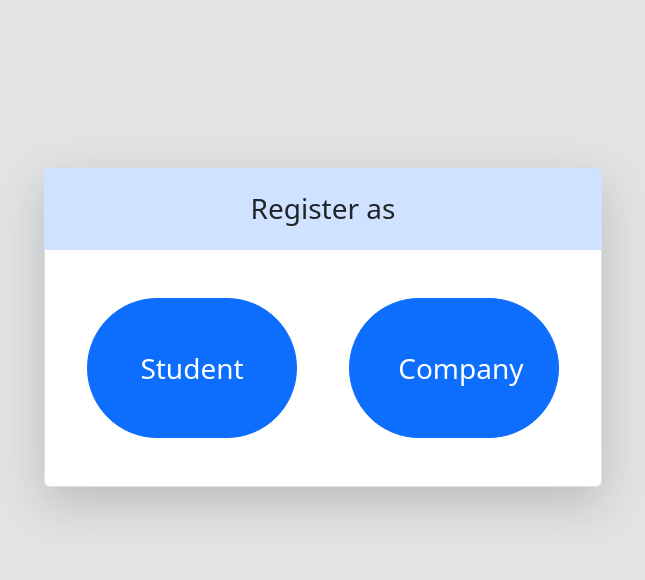
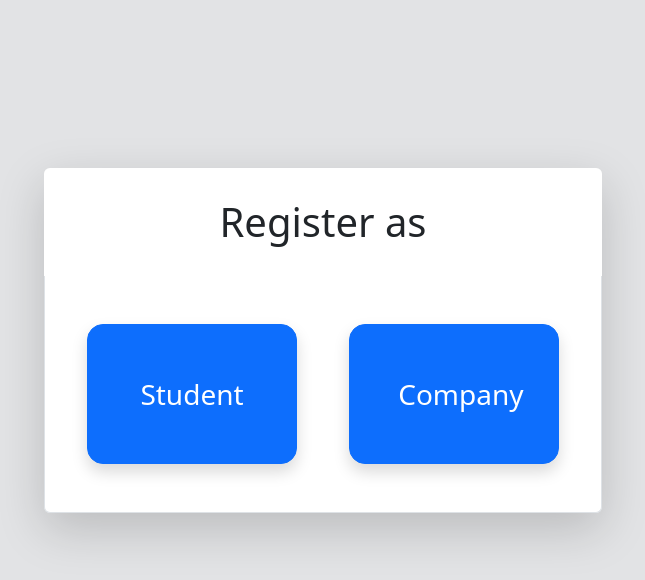
Before and after one commit to kasap-ot/thesis-project, a FastAPI app: page /register in a window 1280 px wide. Shown: the part 54-634 px from the top of the page, without its empty margins (317-962 px from the left). Run offline with FastAPI, Linux system fonts and the light colour scheme; parts of the project's set-up code (start-up, migrations or seed data) failed here and were passed over; some libraries are stand-ins or nearby versions.

```diff
--- a/templates/register-company.html
+++ b/templates/register-company.html
@@ -9,8 +9,8 @@
 <div class="container">
   <div class="row align-items-center gx-5">
     <div class="col-6">
-      <form class="bg-primary-subtle px-3 pb-4 border border-primary border-3">
-        <h3 class="my-4">Company Profile Information</h3>
+      <form class="bg-light p-4 shadow">
+        <h3 class="mb-4">Company Profile Information</h3>
 
         <!-- Email -->
         <div class="form-group">
--- a/templates/register.html
+++ b/templates/register.html
@@ -2,10 +2,10 @@
 {% block content %}
 
 <ul class="list-group w-50 mx-auto shadow-lg" style="margin-top: 15vh;">
-    <li class="list-group-item bg-primary-subtle h3 mb-0 text-center border border-0 py-4">Register as</li>
+    <li class="list-group-item fs-1 mb-0 text-center border border-0 py-4">Register as</li>
     <li class="list-group-item d-flex justify-content-around py-5">
-        <a href="/register-student" class="btn btn-primary p-5 fs-3 rounded-pill" style="width: 40%;">Student</a>
-        <a href="/register-company" class="btn btn-primary p-5 fs-3 rounded-pill" style="width: 40%;">Company</a>
+        <a href="/register-student" class="btn btn-primary p-5 fs-3 rounded-4 shadow" style="width: 40%;">Student</a>
+        <a href="/register-company" class="btn btn-primary p-5 fs-3 rounded-4 shadow" style="width: 40%;">Company</a>
     </li>
 </ul>
 
```
